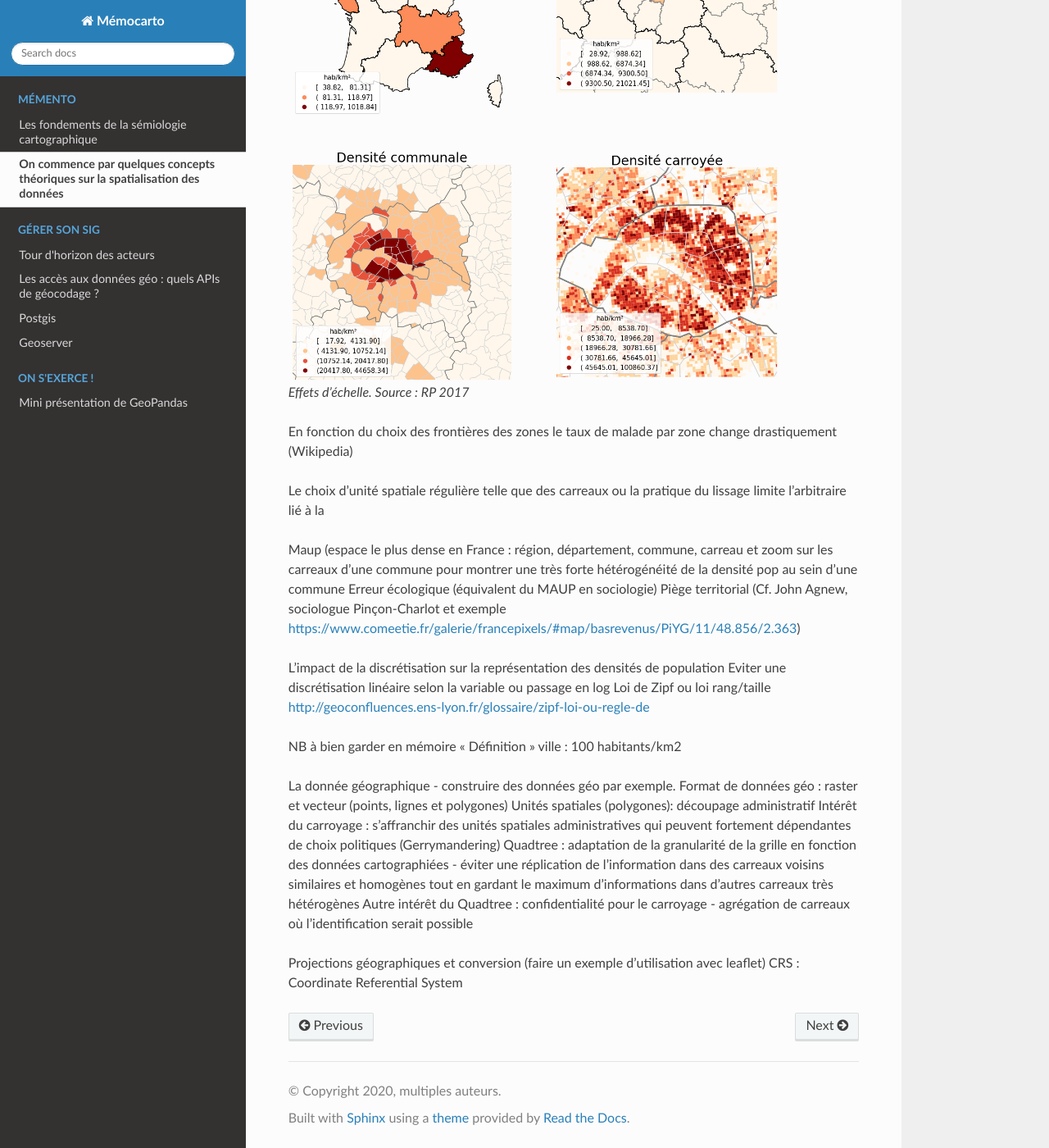
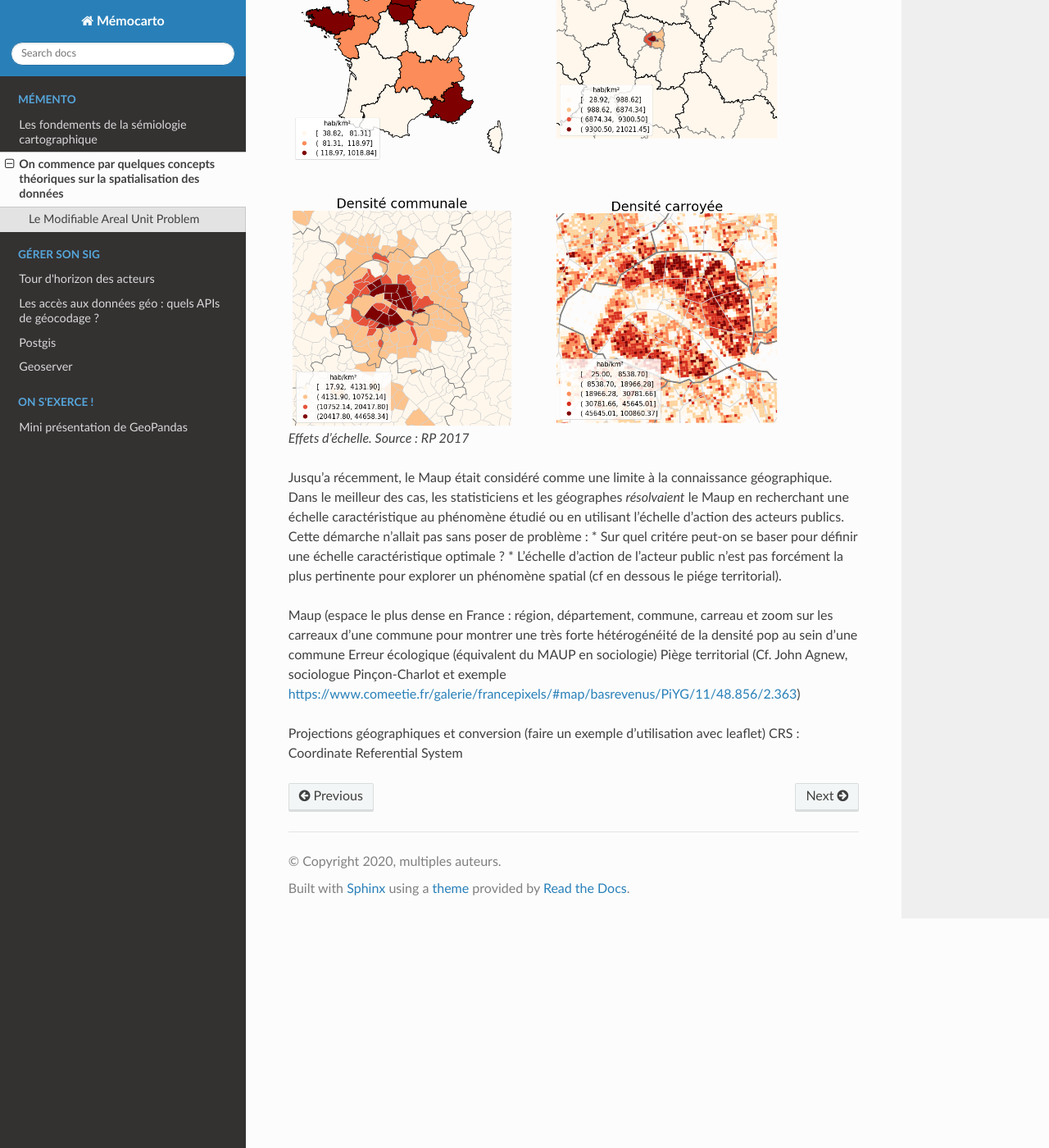
Before and after one commit to JulieDjidji/memocarto, a Sphinx documentation site: the page built from doc/source/concepts.rst, in a window 1280 px wide and 1400 px high, scrolled down 1606 px. Shown: the whole window at 82% size. Built offline with Sphinx 7.4.7 and the Read the Docs theme 2.0.0, drawn with Linux system fonts in a browser that asks for light colours; pages that are not in the unit, such as notebooks, are missing from menus; some of the changed text lies outside the part shown.

Commit message:
Update concepts.rst

```diff
--- a/doc/source/concepts.rst
+++ b/doc/source/concepts.rst
@@ -1,5 +1,8 @@
 La spatialisation des données statistiques
 ===========================================
+
+Le Modifiable Areal Unit Problem
+---------------------------------
 
 Lorsque l'on réalise une carte thématique, on affecte implicitement à chaque unité statistique (ménages, individus, entreprise) une portion d'espace. Dans le cas des cartes de densité, on suppose que la population est répartie uniformément au sein des unités spatiales, chaque individus se voit attribuer la même quantité d'espace. Une carte de densité, comme toute carte thématique repose sur une modélisation sous-jacente du phénomène étudié.
 
@@ -23,34 +26,21 @@ Dans les analyses statistiques, on peut se prémunir en partie des effets de zon
 
    Effets d'échelle. Source : RP 2017
 
+Jusqu'a récemment, le Maup était considéré comme une limite à la connaissance géographique. Dans le meilleur des cas, les statisticiens et les géographes *résolvaient* le Maup en recherchant une échelle caractéristique au phénomène étudié ou en utilisant l'échelle d'action des acteurs publics. Cette démarche n'allait pas sans poser de problème :
+* Sur quel critére peut-on se baser pour définir une échelle caractéristique optimale ?
+* L'échelle d'action de l'acteur public n'est pas forcément la plus pertinente pour explorer un phénomène spatial (cf en dessous le piége territorial).
 
 
 
 
 
-
-
-   En fonction du choix des frontières des zones le taux de malade par zone change drastiquement (Wikipedia)
-
-Le choix d'unité spatiale régulière telle que des carreaux ou la pratique du lissage limite l'arbitraire lié à la
-
 Maup (espace le plus dense en France : région, département, commune, carreau et zoom sur les carreaux d’une commune pour montrer une très forte hétérogénéité de la densité pop au sein d’une commune
 Erreur écologique (équivalent du MAUP en sociologie)
 Piège territorial (Cf. John Agnew, sociologue Pinçon-Charlot et exemple https://www.comeetie.fr/galerie/francepixels/#map/basrevenus/PiYG/11/48.856/2.363)
 
-L’impact de la discrétisation sur la représentation des densités de population
-Eviter une discrétisation linéaire selon la variable ou passage en log
-Loi de Zipf ou loi rang/taille http://geoconfluences.ens-lyon.fr/glossaire/zipf-loi-ou-regle-de
 
-NB à bien garder en mémoire "Définition" ville : 100 habitants/km2
 
-La donnée géographique - construire des données géo par exemple.
-Format de données géo : raster et vecteur (points, lignes et polygones)
-Unités spatiales (polygones):
-découpage administratif
-Intérêt du carroyage : s’affranchir des unités spatiales administratives qui peuvent fortement dépendantes de choix politiques (Gerrymandering)
-Quadtree : adaptation de la granularité de la grille en fonction des données cartographiées - éviter une réplication de l’information dans des carreaux voisins similaires et homogènes tout en gardant le maximum d’informations dans d’autres carreaux très hétérogènes
-Autre intérêt du Quadtree : confidentialité pour le carroyage - agrégation de carreaux où l’identification serait possible
+
 
 Projections géographiques et conversion (faire un exemple d’utilisation avec leaflet)
 CRS : Coordinate Referential System
```
